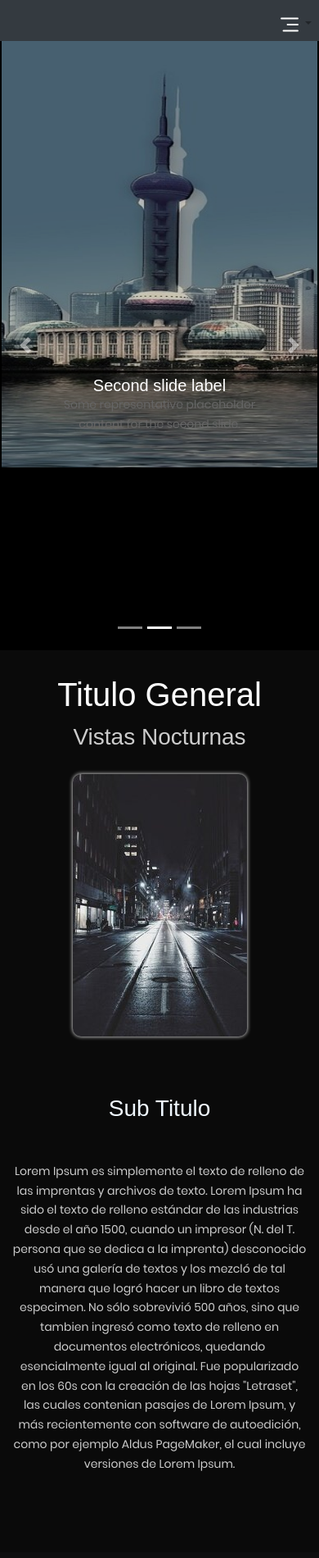
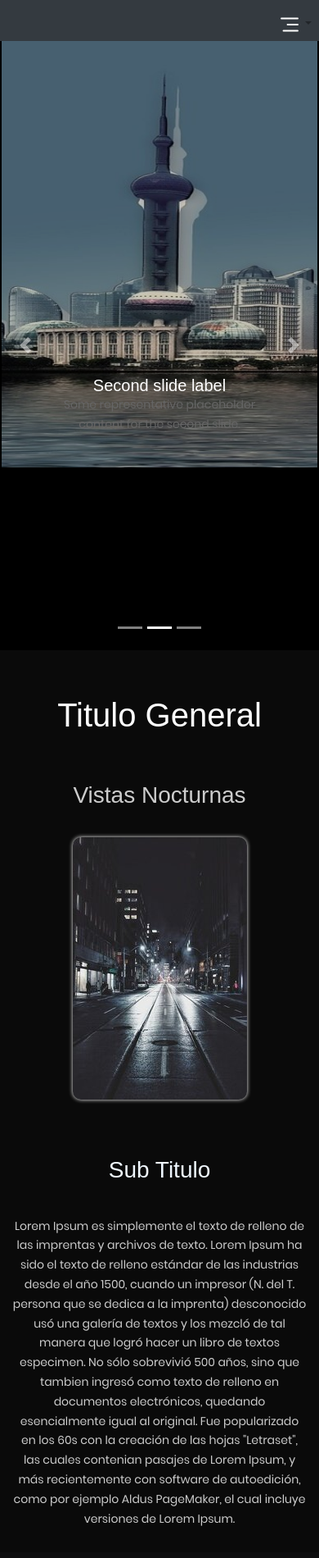
Before and after one commit to CamiloFuentesR/mantenedorVentas, a React (Create React App) app: page /home in a window 390 px wide. Shown: the top 1900 px of the page at 82% size. Built offline with nearby package versions, Linux system fonts and the light colour scheme.

Commit message:
separacion container

```diff
--- a/src/style/components/_home_container.scss
+++ b/src/style/components/_home_container.scss
@@ -1,7 +1,7 @@
 @media (max-width: 576px){
     ._home_container{
         display: grid;
-        grid-template-rows: .15fr .12fr 1fr 1.6fr !important  ;
+        grid-template-rows: .4fr .2fr 1.2fr 1.6fr !important  ;
         background-color: lighten($color:black, $amount: 4);
         min-width: 100vw;
         height: 1100px !important;
```
